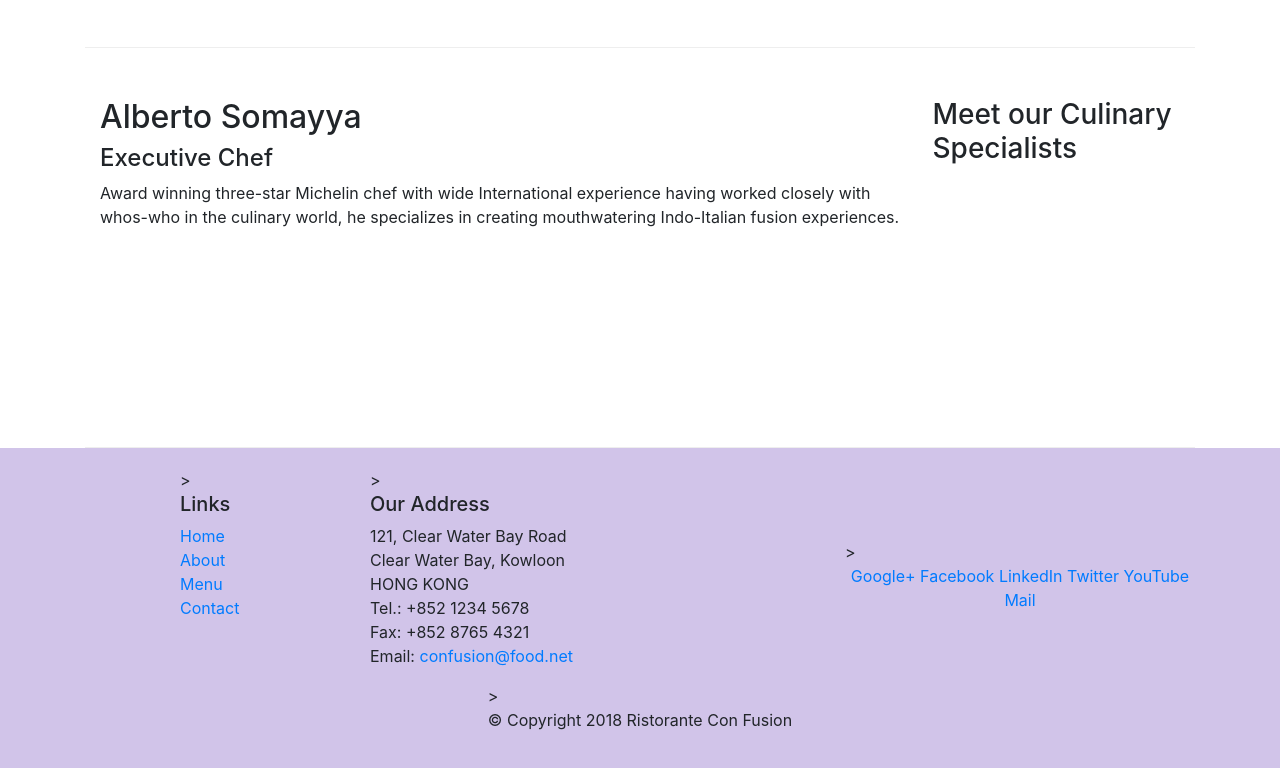
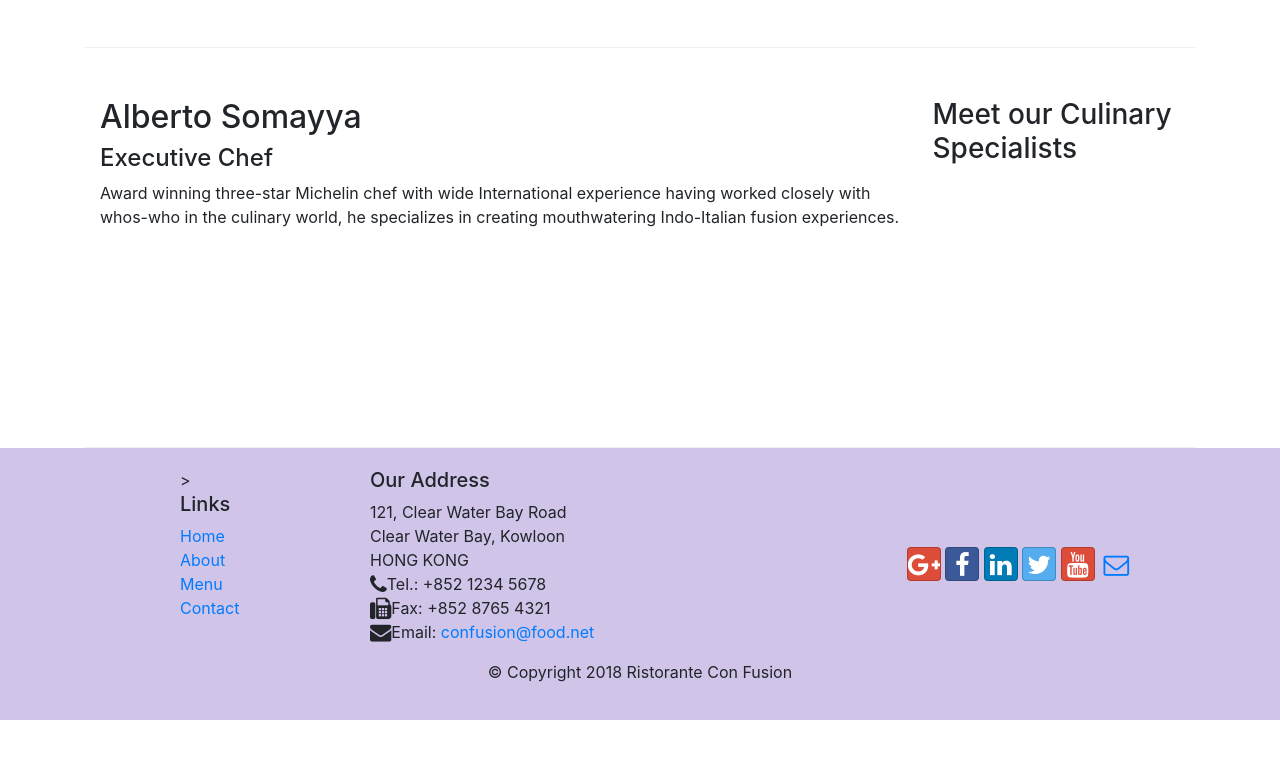
Before and after one commit to olenarostotskyy/conFusion, a website: page index.html in a window 1280 px wide. Shown: the part 1086-1854 px from the top of the page. After the commit the page ends 1806 px from the top, so only its background shows below. Drawn offline with nearby package versions, Linux system fonts and the light colour scheme.

Commit message:
icon fonts

```diff
--- a/index.html
+++ b/index.html
@@ -9,7 +9,10 @@
 
      <!-- Bootstrap CSS -->
      <link rel="stylesheet" href="node_modules/bootstrap/dist/css/bootstrap.min.css">
-   <link rel="stylesheet" href="css/styles.css">
+  <link rel="stylesheet" href="node_modules/font-awesome/css/font-awesome.min.css">
+  <link rel="stylesheet" href="css/bootstrap-social.css">
+  <link rel="stylesheet" href="css/styles.css">
+
      <title>Ristorante Con Fusion</title>
 </head>
 
@@ -22,10 +25,10 @@
 <a class="navbar-brand mr-auto" href="#">Ristorante Con Fusion</a>
 <div class="collapse navbar-collapse" id="Navbar">
 <ul class="navbar-nav mr-auto">
-<li class="nav-item active"> <a class="nav-link" href="#">Home</a></li>
-<li class="nav-item"> <a class="nav-link" href="./aboutus.html">About</a></li>
-<li class="nav-item"> <a class="nav-link" href="#">Menu</a></li>
-<li class="nav-item"> <a class="nav-link" href="#">Contact</a></li>
+    <li class="nav-item active"><a class="nav-link" href="#"><span class="fa fa-home fa-lg"></span> Home</a></li>
+<li class="nav-item"> <a class="nav-link" href="./aboutus.html"><span class="fa fa-info fa-lg"></span>About</a></li>
+<li class="nav-item"> <a class="nav-link" href="#"><span class="fa fa-list fa-lh"></span>Menu</a></li>
+<li class="nav-item"> <a class="nav-link" href="#"><span class="fa fa-address-card fa-lg"></span>Contact</a></li>
 </ul>
 </div>
 </div>
@@ -89,30 +92,30 @@
                         <li><a href="#">Contact</a></li>
                     </ul>
                 </div>
-                <div class="col-7 col-sm-5"><!-- will occupy 7 col(because we used 4 col already from that div for xs screen size, and will ocuupy 5 col of small screen sise( we already used 2)-->>
+                <div class="col-7 col-sm-5"><!-- will occupy 7 col(because we used 4 col already from that div for xs screen size, and will ocuupy 5 col of small screen sise( we already used 2)-->
                     <h5>Our Address</h5>
                     <address>
 		              121, Clear Water Bay Road<br>
 		              Clear Water Bay, Kowloon<br>
 		              HONG KONG<br>
-		              Tel.: +852 1234 5678<br>
-		              Fax: +852 8765 4321<br>
-		              Email: <a href="mailto:confusion@food.net">confusion@food.net</a>
+                      <i class="fa fa-phone fa-lg"></i>Tel.: +852 1234 5678<br>
+		              <i class="fa fa-fax fa-lg"></i>Fax: +852 8765 4321<br>
+		              <i class="fa fa-envelope fa-lg"></i>Email: <a href="mailto:confusion@food.net">confusion@food.net</a>
 		           </address>
                 </div>
-                <div class="col-12 col-sm-4 align-self-center"><!-- will occupy separate 12 col from xs to small screen sizes, and will occupy 5 of small-->>
+                <div class="col-12 col-sm-4 align-self-center"><!-- will occupy separate 12 col from xs to small screen sizes, and will occupy 5 of small-->
                     <div class="text-center">
-                        <a href="http://google.com/+">Google+</a>
-                        <a href="http://www.facebook.com/profile.php?id=">Facebook</a>
-                        <a href="http://www.linkedin.com/in/">LinkedIn</a>
-                        <a href="http://twitter.com/">Twitter</a>
-                        <a href="http://youtube.com/">YouTube</a>
-                        <a href="mailto:">Mail</a>
+                            <a class="btn btn-social-icon btn-google" href="http://google.com/+"><i class="fa fa-google-plus"></i></a>
+                            <a class="btn btn-social-icon btn-facebook" href="http://www.facebook.com/profile.php?id="><i class="fa fa-facebook"></i></a>
+                            <a class="btn btn-social-icon btn-linkedin" href="http://www.linkedin.com/in/"><i class="fa fa-linkedin"></i></a>
+                            <a class="btn btn-social-icon btn-twitter" href="http://twitter.com/"><i class="fa fa-twitter"></i></a>
+                            <a class="btn btn-social-icon btn-google" href="http://youtube.com/"><i class="fa fa-youtube"></i></a>
+                            <a class="btn btn-social-icon" href="mailto:"><i class="fa fa-envelope-o"></i></a>
                     </div>
                 </div>
            </div>
            <div class="row justify-content-center">
-                <div class="col-auto"> <!-- position in the center of screen-->>
+                <div class="col-auto"> <!-- position in the center of screen-->
                     <p>© Copyright 2018 Ristorante Con Fusion</p>
                 </div>
            </div>
--- a/package.json
+++ b/package.json
@@ -15,6 +15,8 @@
   },
   "dependencies": {
     "bootstrap": "^4.0.0",
+    "bootstrap-social": "^5.1.1",
+    "font-awesome": "^4.7.0",
     "jquery": "^3.3.1",
     "popper.js": "^1.12.9"
   }
```
Also changed, not shown: aboutus.html (+16 -14 lines), 1 other file.
